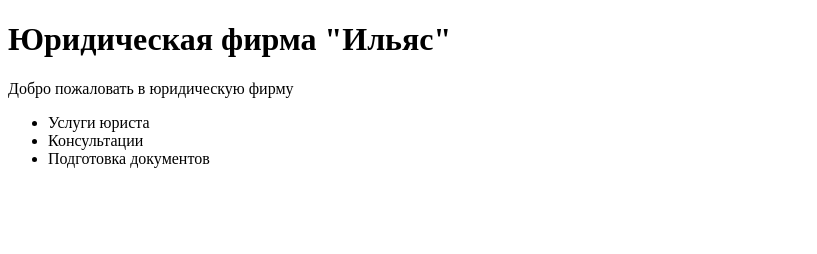
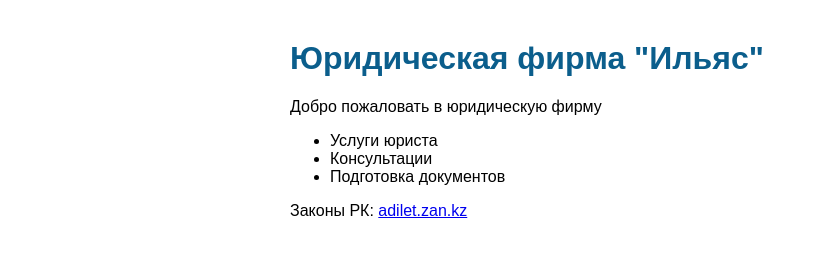
Before and after one commit to KillerPain/killerpain.github.io, a plain HTML site: page index.html in a window 1280 px wide. Shown: the whole page, without its empty margins (0-817 px from the left). Drawn offline with Linux system fonts and the light colour scheme.

Commit message:
Update index.html

```diff
--- a/index.html
+++ b/index.html
@@ -4,6 +4,17 @@
         <meta charset="UTF-8" />
         <meta name="viewport" content="width=device-width, initial-scale=1.0" />
         <title>Юридическая фирма "Ильяс"</title>
+        <style>
+            body {
+                font-family: Arial, sans-serif;
+                max-width: 700px;
+                margin: 40px auto;
+                padding: 0 16px;
+            }
+            h1 {
+                color: #0b5e8c;
+            }
+        </style>
     </head>
     <body>
         <h1>Юридическая фирма "Ильяс"</h1>
@@ -13,5 +24,6 @@
             <li>Консультации</li>
             <li>Подготовка документов</li>
         </ul>
+        <p>Законы РК: <a href="https://adilet.zan.kz">adilet.zan.kz</a></p>
     </body>
 </html>
```
